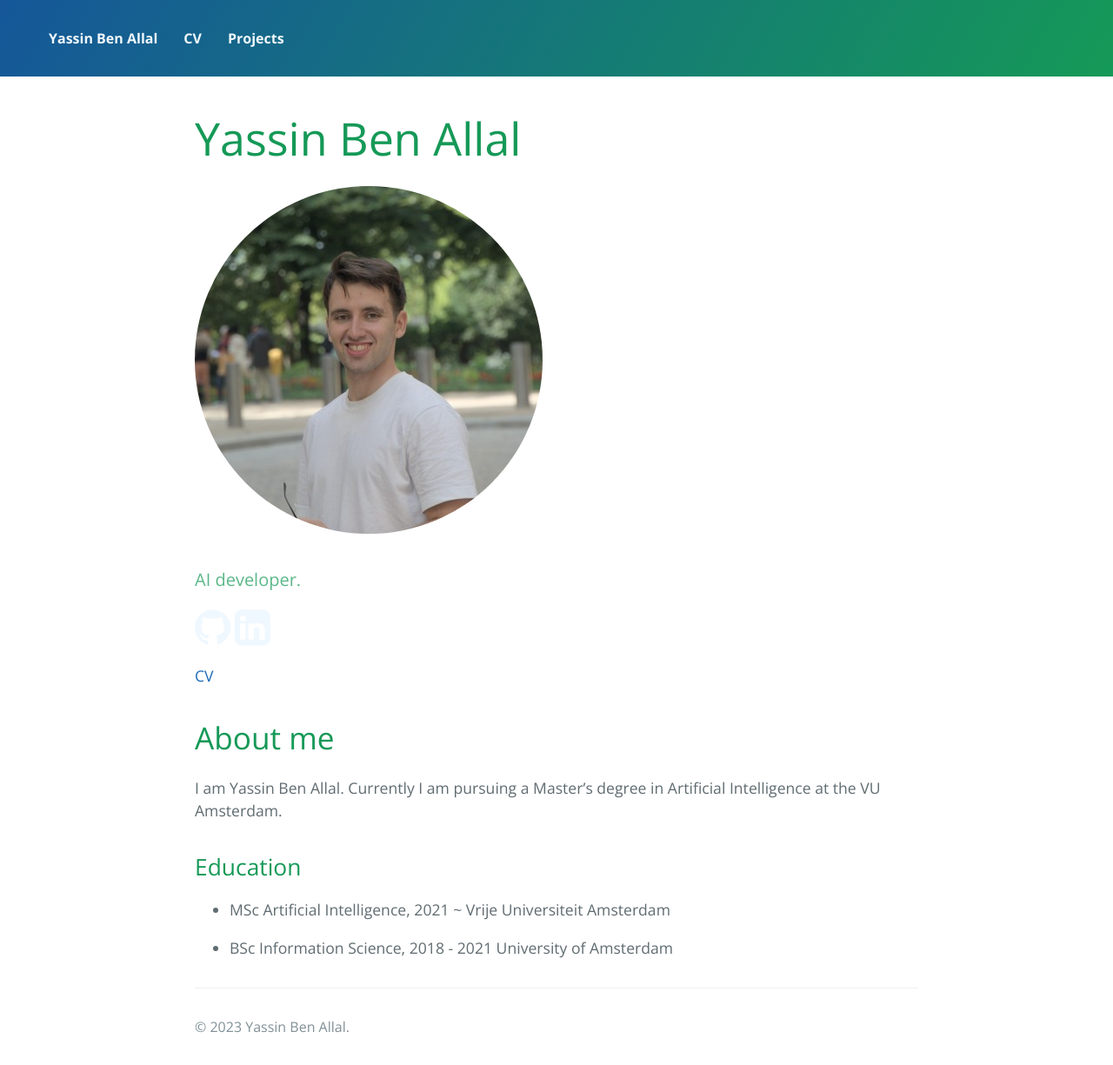
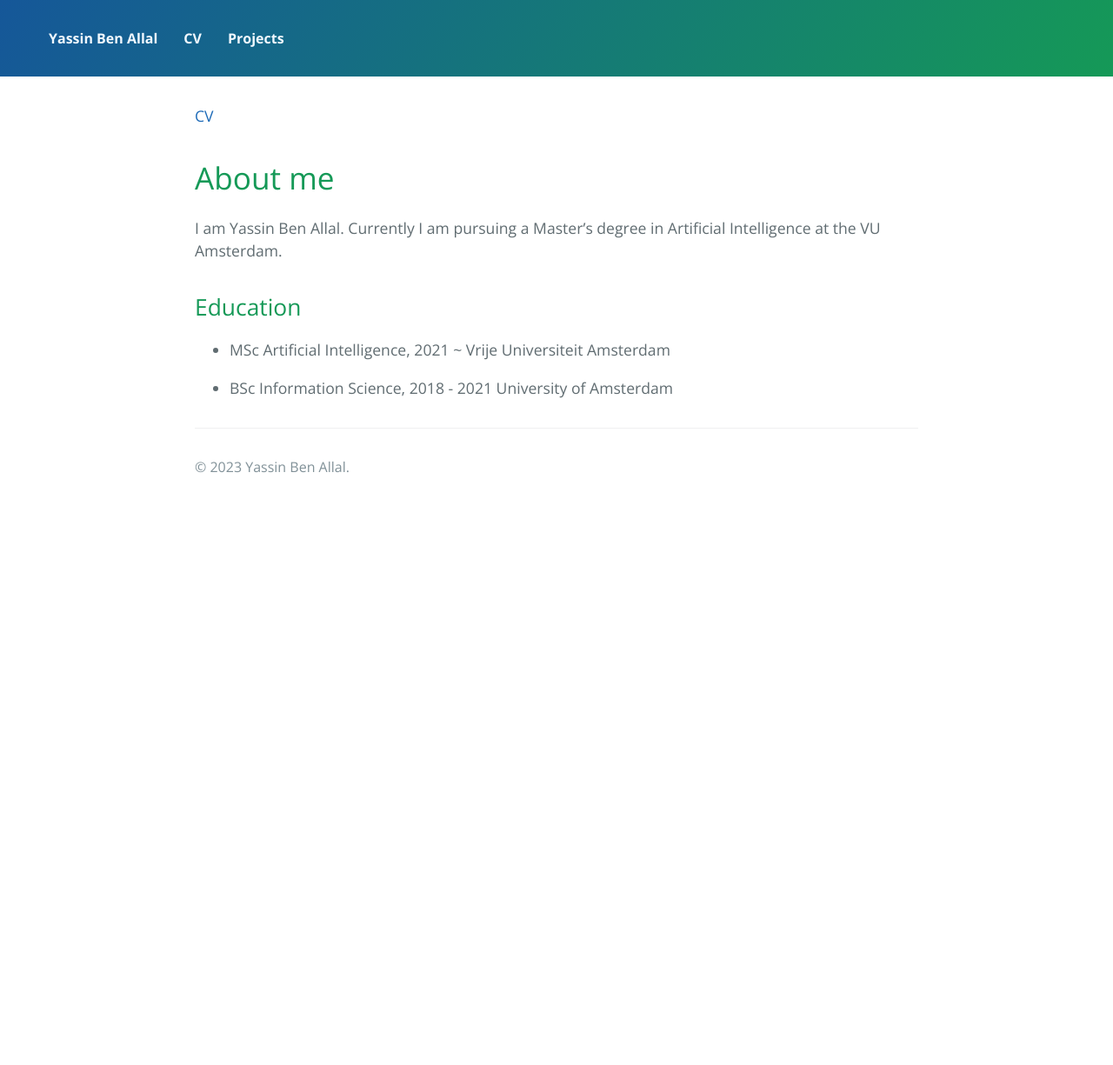
Before and after one commit to YasBenAll/YasBenAll.github.io, a Jekyll site: the page built from index.md, in a window 1280 px wide. Shown: the whole page at 87% size. Built offline with Jekyll 4.4.1, drawn with Linux system fonts in a browser that asks for light colours; after the commit the page ends 900 px from its top, so only the background shows below that.

Commit message:
Update default.html

```diff
--- a/_layouts/default.html
+++ b/_layouts/default.html
@@ -29,11 +29,6 @@
     </header>
 
     <main id="content" class="main-content" role="main">
-      <h1 class="project-name">{{ page.title | default: site.title | default: site.github.repository_name }}</h1>
-      <img width="400px" src="{{site.image | relative_url}}" alt="Logo" />
-      <h2 class="project-tagline">{{ page.description | default: site.description | default: site.github.project_tagline }}</h2>
-      <i class="fa fa-github" style="font-size:48px;color:aliceblue"></i>
-      <i class="fa fa-linkedin-square" style="font-size:48px;color:aliceblue"></i>
       {{ content }}
 
       <footer class="site-footer">
```
